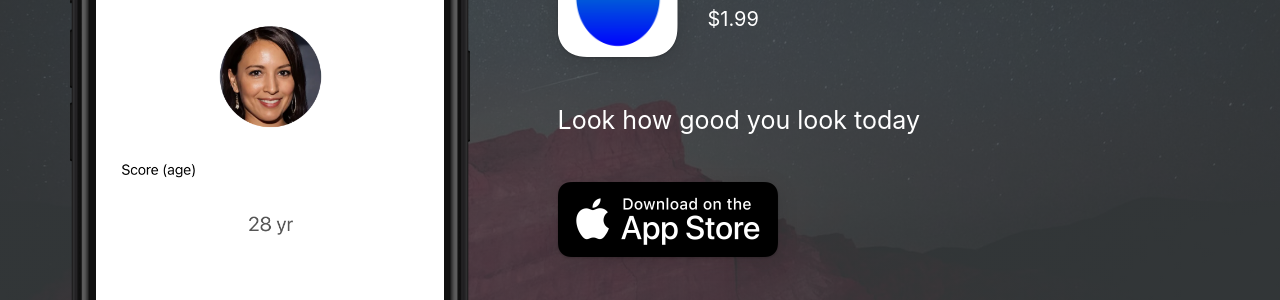
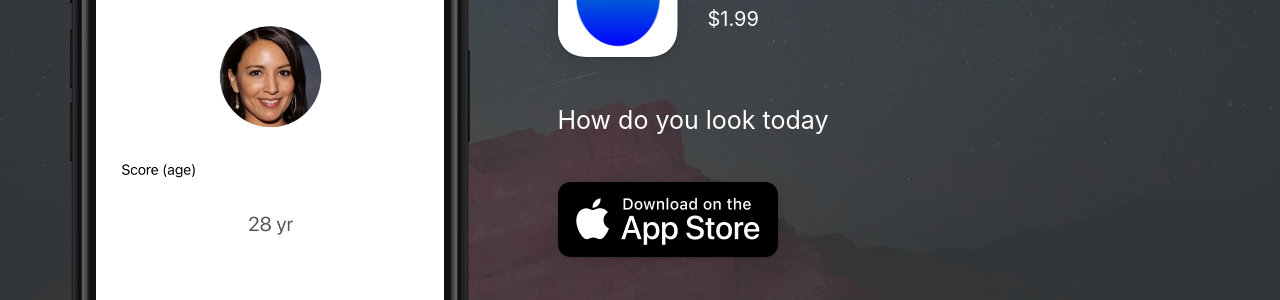
Before and after one commit to jinsu35/algorizm-landing-page, a Jekyll site: the page built from index.html, in a window 1280 px wide. Shown: the part 318-618 px from the top of the page. Built offline with Jekyll 4.4.1, drawn with Linux system fonts in a browser that asks for light colours; nearby versions of some CDN libraries.

Commit message:
change app description

```diff
--- a/_config.yml
+++ b/_config.yml
@@ -13,7 +13,7 @@ presskit_download_link                    : https://apps.apple.com/us/app/algori
 app_icon                                  : assets/appicon.png                      # Automatically populates if not set and if iOS app ID is set.  Otherwise enter path to icon file manually.
 app_name                                  : Algorizm                                        # Automatically populates if not set and if iOS app ID is set.  Otherwise enter manually.
 app_price                                 : $1.99                                         # Automatically populates if not set and if iOS app ID is set.  Otherwise enter manually.
-app_description                           : Look how good you look today
+app_description                           : How do you look today
 
 enable_smart_app_banner                   : true                                      # Set to true to show a smart app banner at top of page on mobile devices.
 
```
